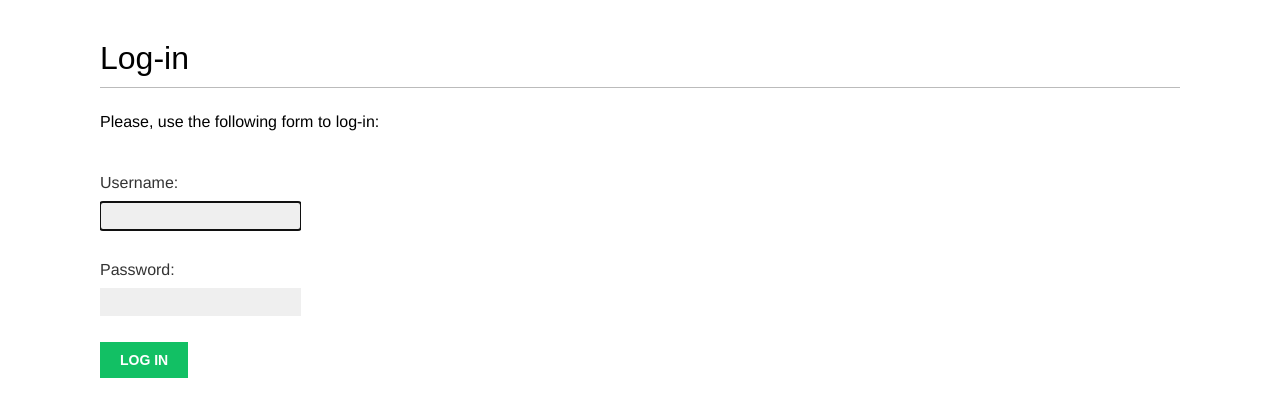
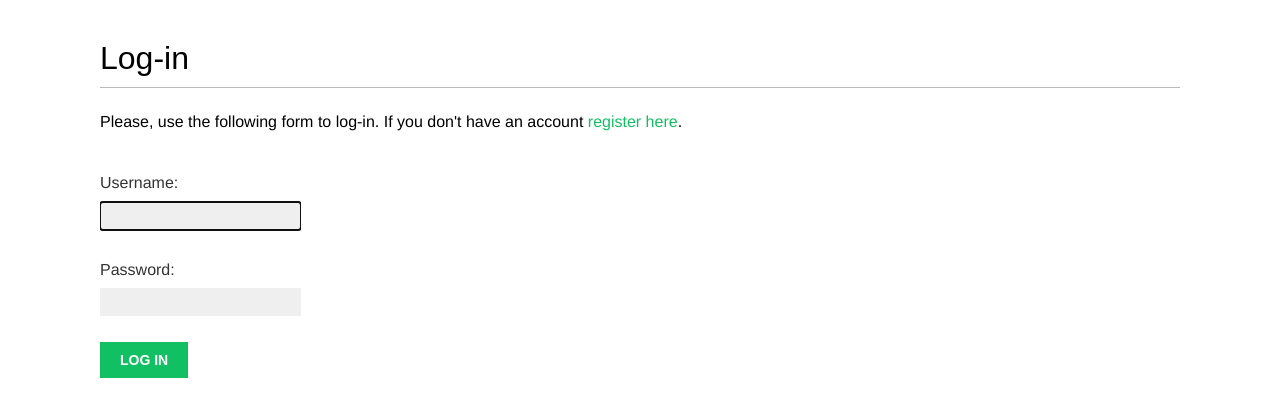
Before and after one commit to UrielMartinez21/BookMarks, a Django app: page /account/login/ in a window 1280 px wide. Shown: the part 47-467 px from the top of the page. Run offline with Django 5.2, Linux system fonts and the light colour scheme; some web fonts are replaced.

Commit message:
feat: replaced html code for accessing to registration page

```diff
--- a/templates/registration/login.html
+++ b/templates/registration/login.html
@@ -7,7 +7,10 @@
     {% if form.errors %}
         <p>Your username and/or password were incorrect. Please try again.</p>
     {% else %}
-        <p>Please, use the following form to log-in:</p>
+        <p>
+            Please, use the following form to log-in.
+            If you don't have an account <a href="{% url "register" %}">register here</a>.
+        </p>
     {% endif %}
 
     <div class="login-form">
```
Also changed, not shown: db.sqlite3.
